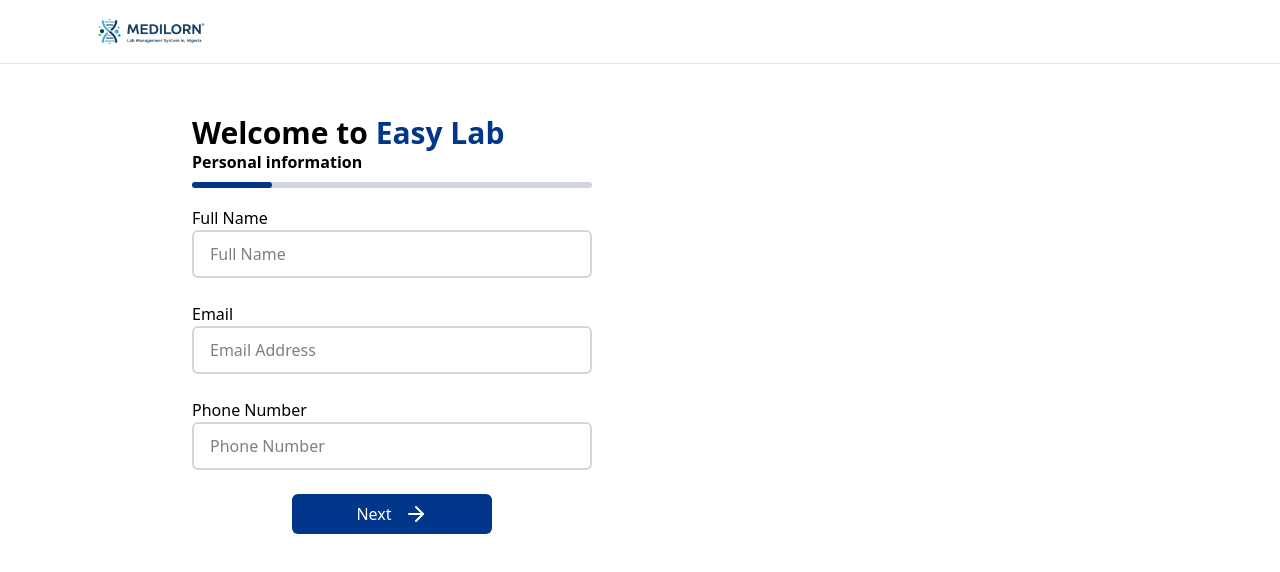
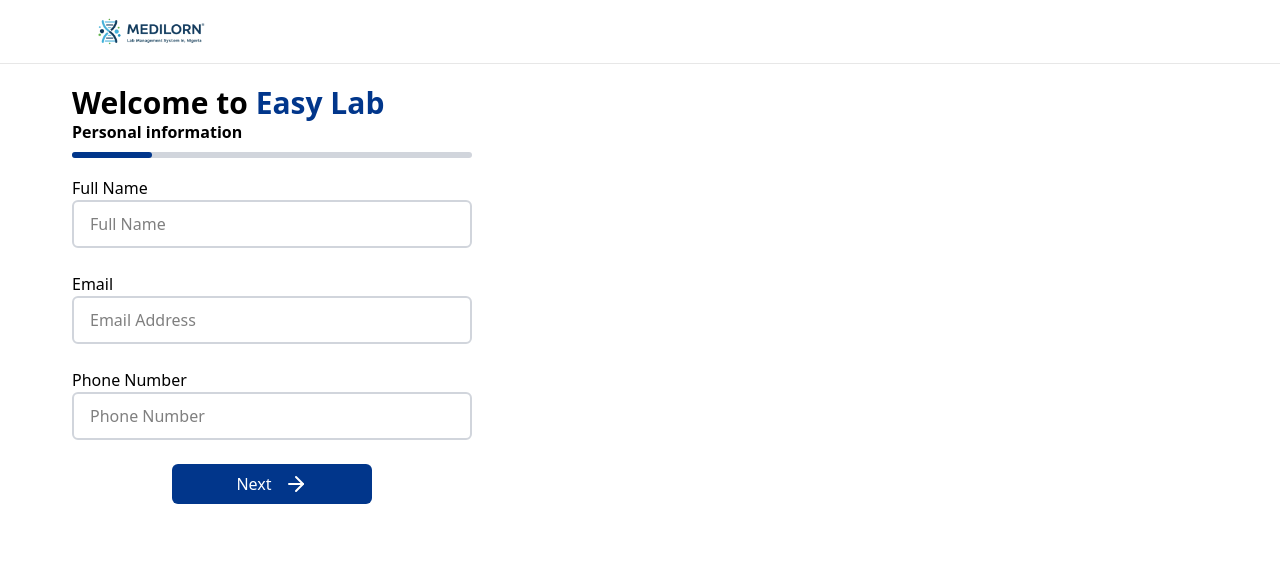
Before and after one commit to bascom241/EasyLab, a Next.js app in the folder ui/: page /register in a window 1280 px wide. Shown: the top 572 px of the page. Built offline with nearby package versions, Linux system fonts and the light colour scheme.

Commit message:
Update FormPage1.tsx

```diff
--- a/ui/src/components/SignUpForm/FormPage1.tsx
+++ b/ui/src/components/SignUpForm/FormPage1.tsx
@@ -25,7 +25,7 @@
     return (
         <main className='w-full h-screen max-h-screen  max-w-full flex pt-16 sm:px-12 px-3 overflow-hidden'>
 
-            <section className='w-full h-auto min-h-[626px] flex flex-col mb-[14px]  gap-2 p-[30px_0_0_120px] '>
+            <section className='w-full h-auto min-h-[626px] flex flex-col mb-[14px]  gap-2'>
                 <div className=' '>
                     <h1 className='text-3xl font-bold w-[538px] h-[32px] leading-[100%]'>Welcome to <span className='text-[#01368B]'>Easy Lab</span> </h1>
                     <p className='font-semibold w-[533px] h-[24px]'>Personal information</p>
```
